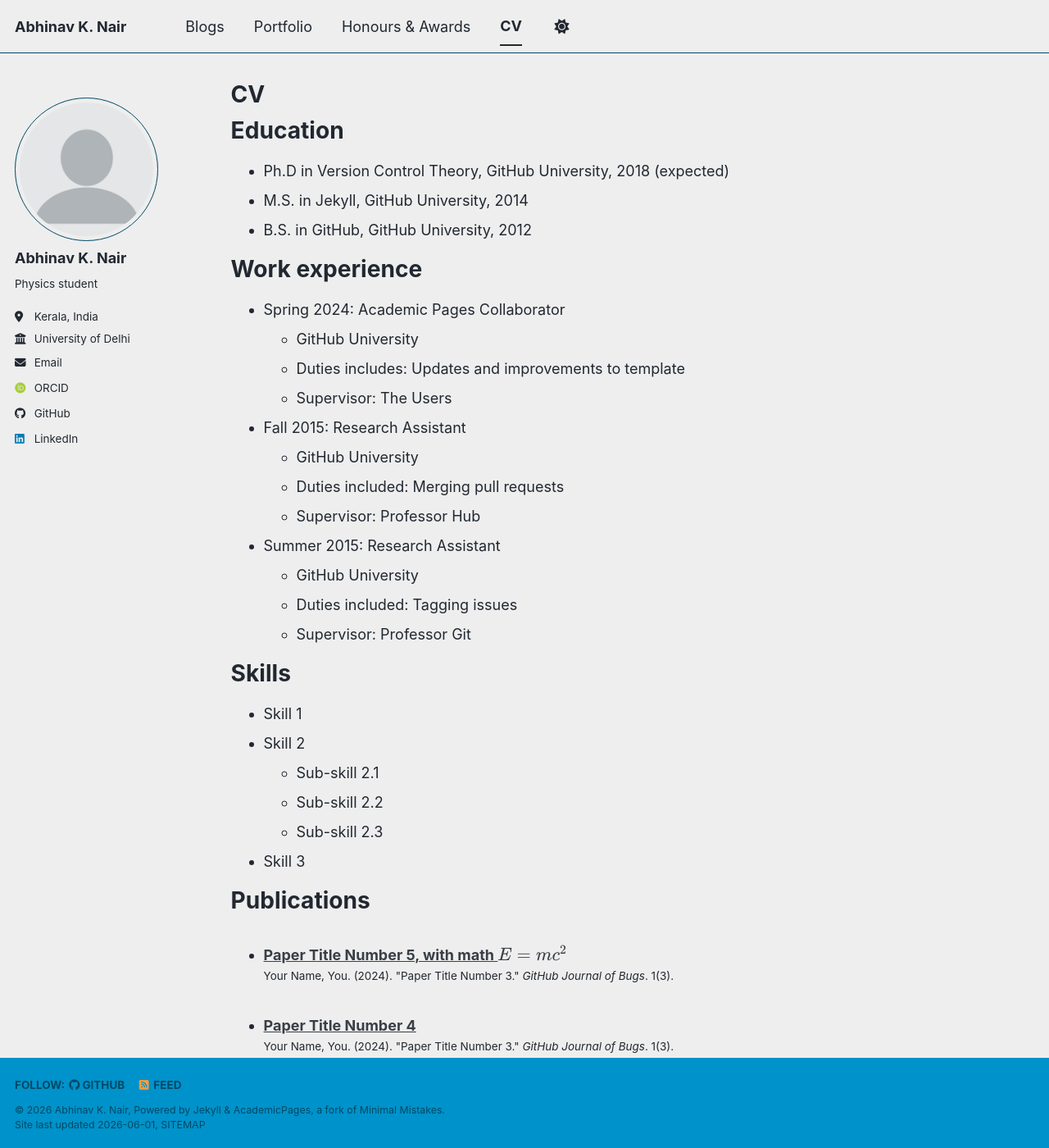
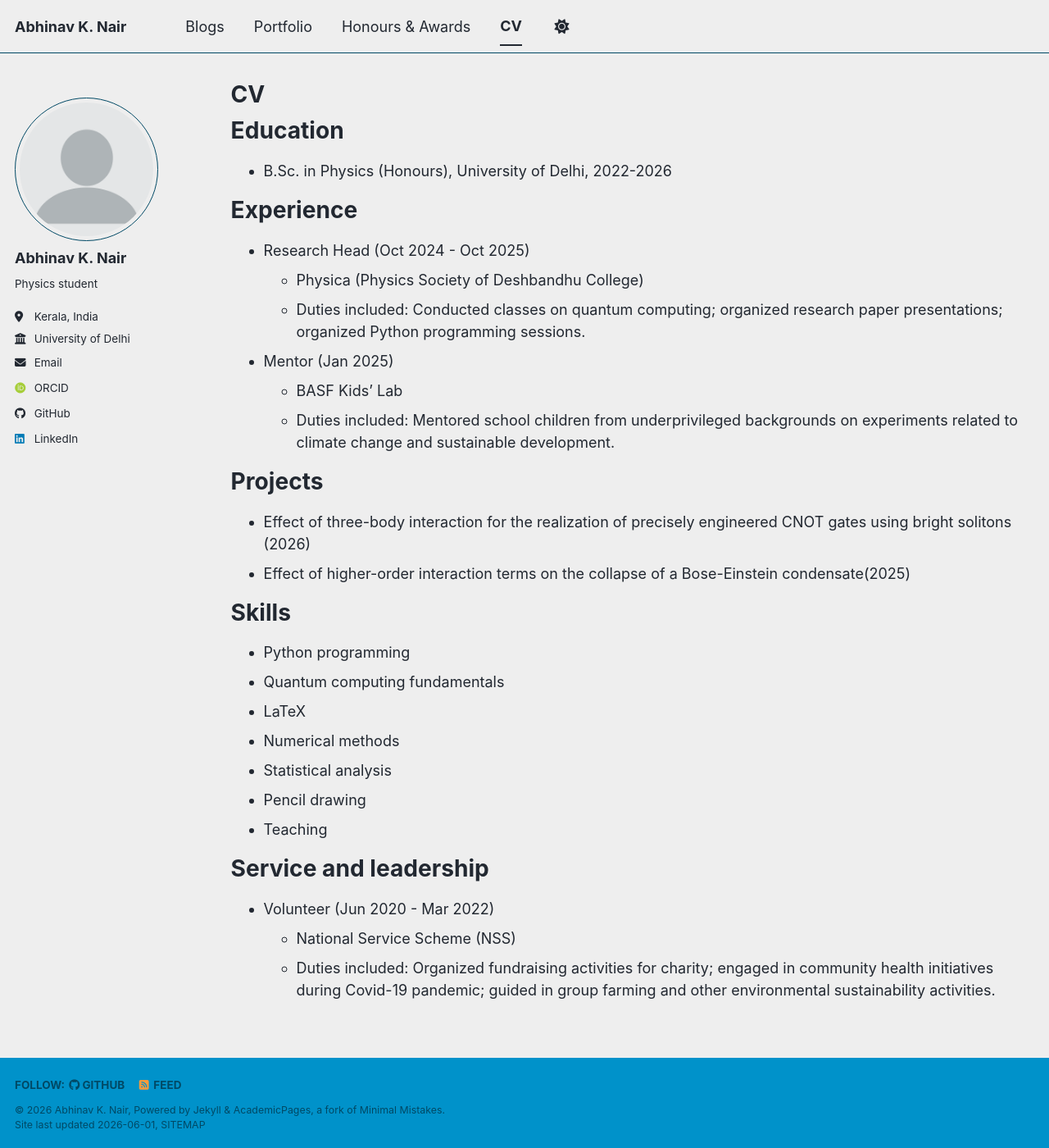
Before and after one commit to abhinavknair/abhinavknair.github.io, a Jekyll site: the page built from _pages/cv.md, in a window 1280 px wide and 1400 px high. Shown: the whole window at 82% size. Built offline with Jekyll 4.4.1, drawn with Linux system fonts in a browser that asks for light colours; some web fonts are replaced; a script bundle is joined from its source files by our own code; library files that are not in the unit come from our copies; some of the changed text lies outside the part shown.

Commit message:
Update cv.md

```diff
--- a/_pages/cv.md
+++ b/_pages/cv.md
@@ -11,54 +11,35 @@ redirect_from:
 
 Education
 ======
-* Ph.D in Version Control Theory, GitHub University, 2018 (expected)
-* M.S. in Jekyll, GitHub University, 2014
-* B.S. in GitHub, GitHub University, 2012
+* B.Sc. in Physics (Honours), University of Delhi, 2022-2026
 
-Work experience
+Experience
 ======
-* Spring 2024: Academic Pages Collaborator
-  * GitHub University
-  * Duties includes: Updates and improvements to template
-  * Supervisor: The Users
+* Research Head (Oct 2024 - Oct 2025)
+  * Physica (Physics Society of Deshbandhu College)
+  * Duties included: Conducted classes on quantum computing; organized research paper presentations; organized Python programming sessions.
 
-* Fall 2015: Research Assistant
-  * GitHub University
-  * Duties included: Merging pull requests
-  * Supervisor: Professor Hub
+* Mentor (Jan 2025)
+  * BASF Kids' Lab
+  * Duties included: Mentored school children from underprivileged backgrounds on experiments related to climate change and sustainable development.
 
-* Summer 2015: Research Assistant
-  * GitHub University
-  * Duties included: Tagging issues
-  * Supervisor: Professor Git
+Projects
+======
+* Effect of three-body interaction for the realization of precisely engineered CNOT gates using bright solitons (2026)
+* Effect of higher-order interaction terms on the collapse of a Bose-Einstein condensate(2025)
 
 Skills
 ======
-* Skill 1
-* Skill 2
-  * Sub-skill 2.1
-  * Sub-skill 2.2
-  * Sub-skill 2.3
-* Skill 3
-
-Publications
-======
-  <ul>{% for post in site.publications reversed %}
-    {% include archive-single-cv.html %}
-  {% endfor %}</ul>
-
-Talks
-======
-  <ul>{% for post in site.talks reversed %}
-    {% include archive-single-talk-cv.html  %}
-  {% endfor %}</ul>
-
-Teaching
-======
-  <ul>{% for post in site.teaching reversed %}
-    {% include archive-single-cv.html %}
-  {% endfor %}</ul>
+* Python programming
+* Quantum computing fundamentals
+* LaTeX
+* Numerical methods
+* Statistical analysis
+* Pencil drawing
+* Teaching
 
 Service and leadership
 ======
-* Currently signed in to 43 different slack teams
+* Volunteer (Jun 2020 - Mar 2022)
+  * National Service Scheme (NSS)
+  * Duties included: Organized fundraising activities for charity; engaged in community health initiatives during Covid-19 pandemic; guided in group farming and other environmental sustainability activities.
```
